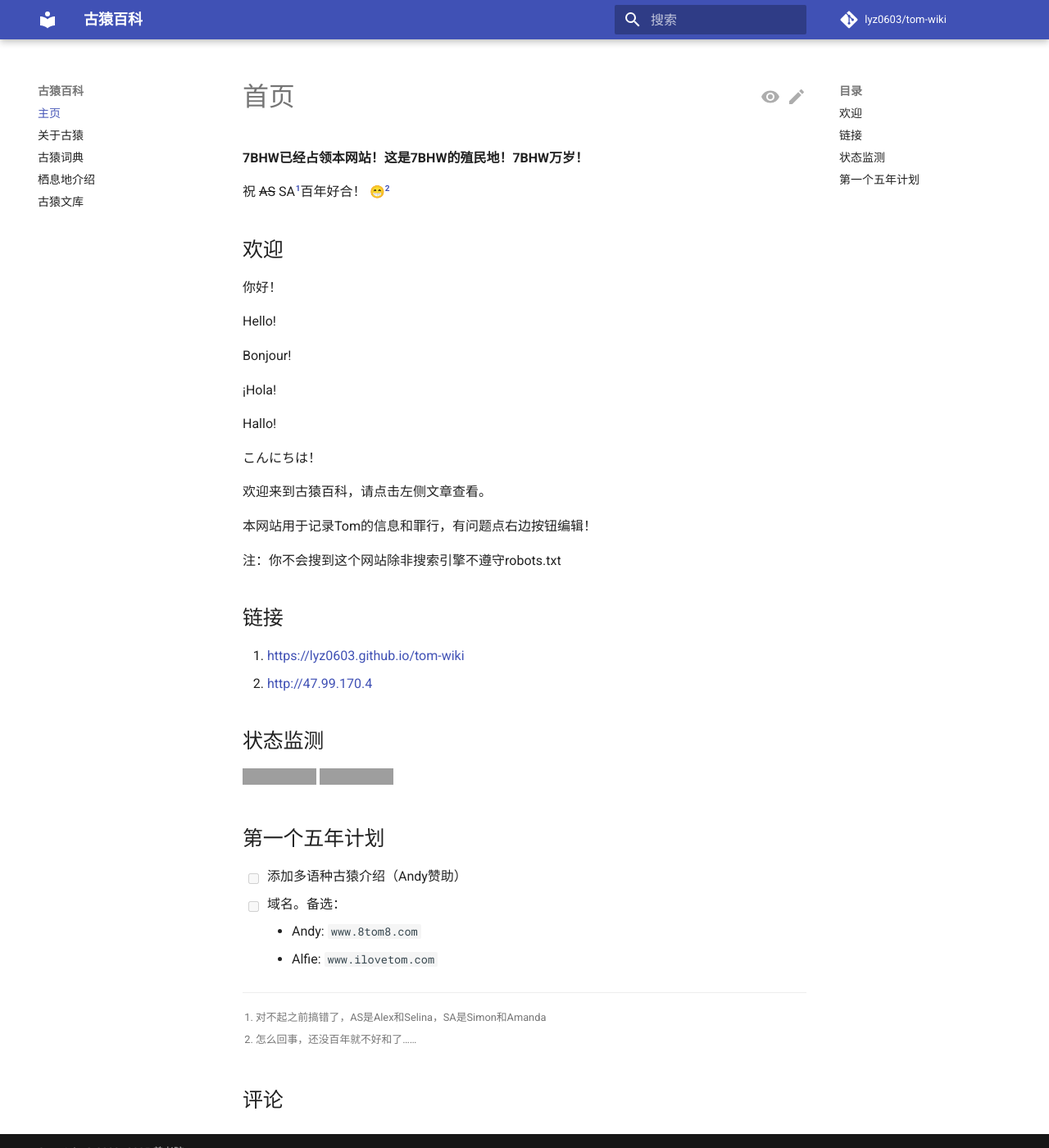
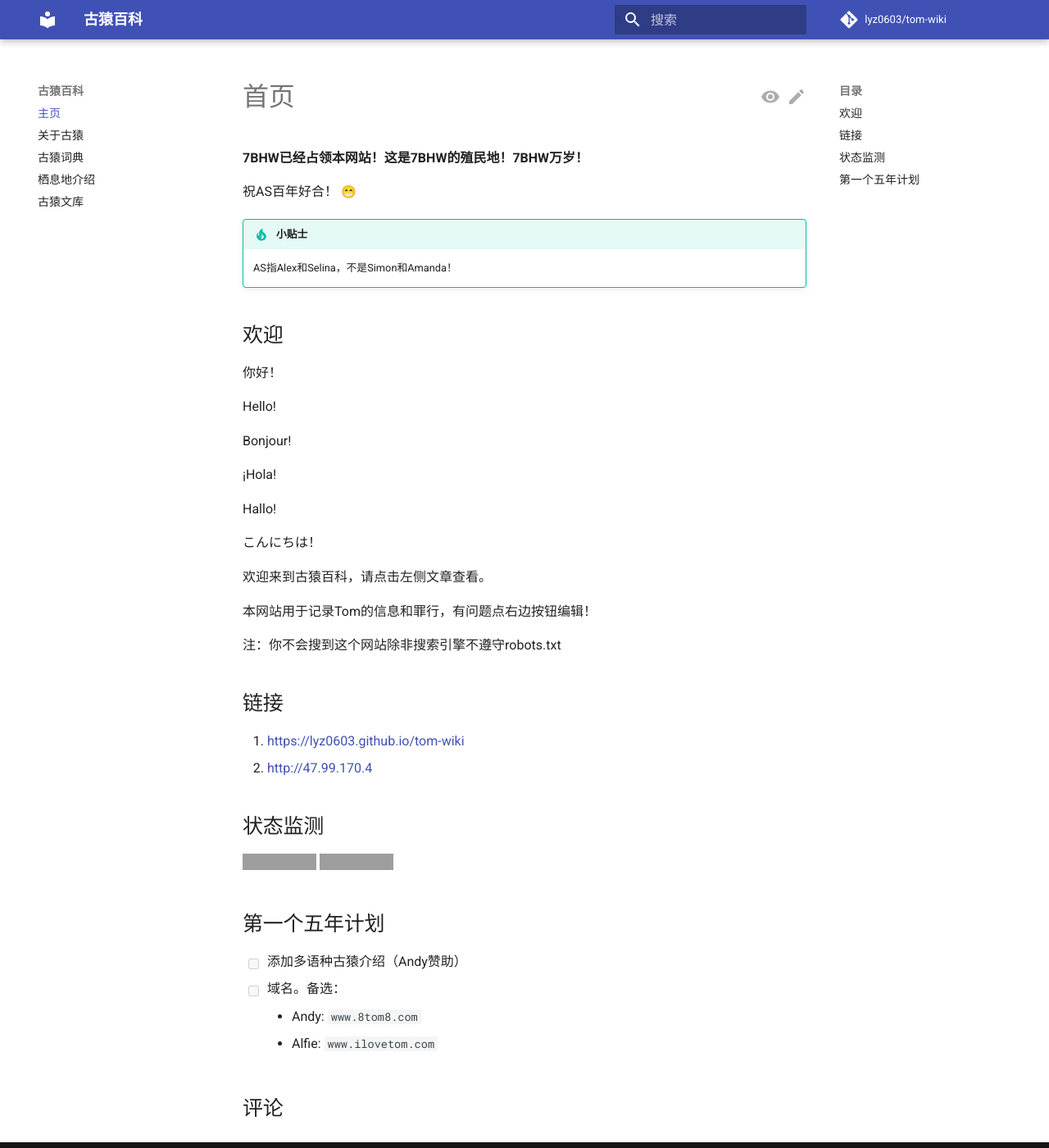
Before and after one commit to lyz0603/tom-wiki, an MkDocs documentation site: the page built from docs/index.md, in a window 1280 px wide and 1400 px high. Shown: the whole window at 82% size. Built offline with MkDocs 1.6.1 and Material for MkDocs 9.7.7, drawn with Linux system fonts in a browser that asks for light colours; emoji names are drawn with the system emoji font; comment, search, counter and statistics services are not loaded; grey boxes are pictures that could not be loaded.

Commit message:
更新 index.md

```diff
--- a/docs/index.md
+++ b/docs/index.md
@@ -6,7 +6,10 @@ comments: true
 
 **7BHW已经占领本网站！这是7BHW的殖民地！7BHW万岁！**
 
-祝 ~~AS~~ SA[^1]百年好合！ :grin:[^2]
+祝AS百年好合！ :grin:
+
+!!! tip "小贴士"
+    AS指Alex和Selina，不是Simon和Amanda！
 
 ## 欢迎
 
@@ -44,6 +47,3 @@ Hallo!
 2. [ ] 域名。备选：
     - Andy: `www.8tom8.com`
     - Alfie: `www.ilovetom.com`
-
-[^1]: 对不起之前搞错了，AS是Alex和Selina，SA是Simon和Amanda
-[^2]: 怎么回事，还没百年就不好和了……
```
